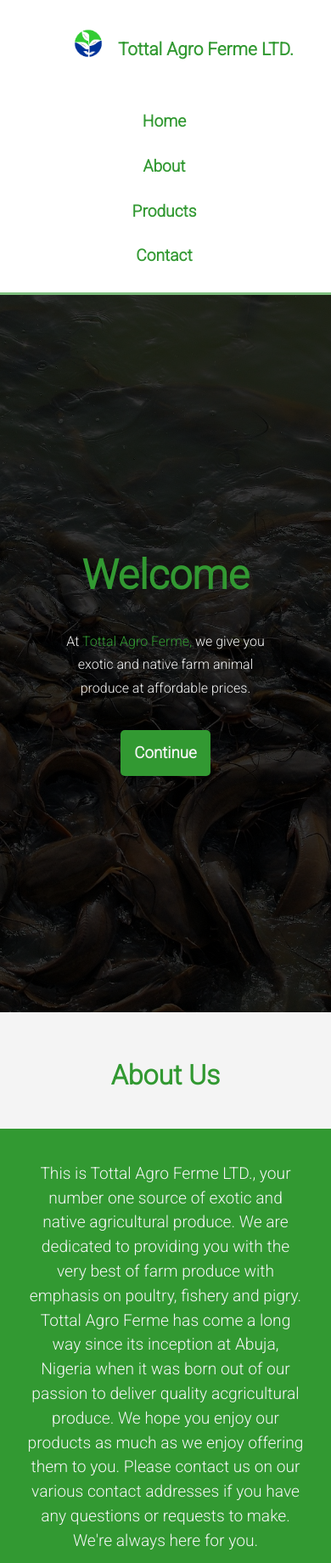
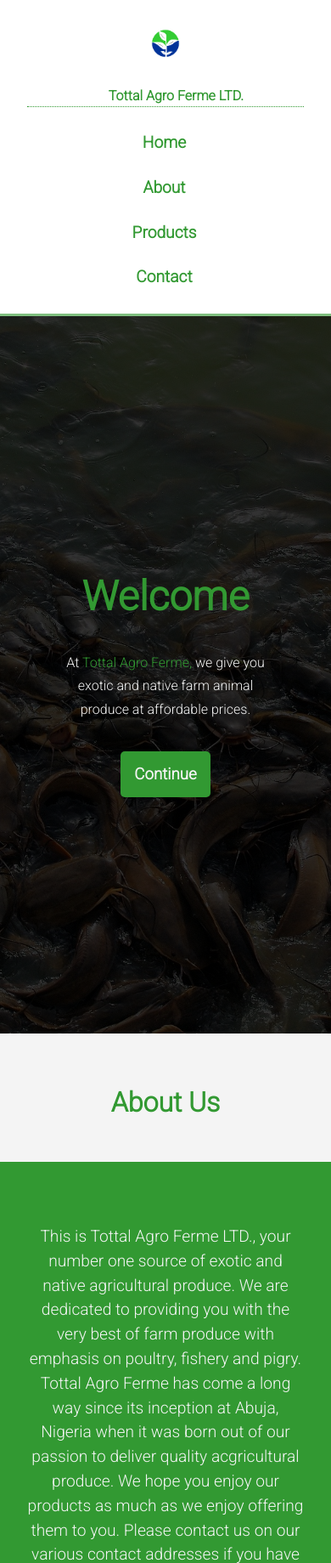
Before and after one commit to Dreal-OK/Total-Agro-Ferme, a plain HTML site: page index.html in a window 390 px wide. Shown: the top 1839 px of the page at 85% size. Drawn offline with nearby package versions, Linux system fonts and the light colour scheme.

Commit message:
modified mobile styling

```diff
--- a/assets/styles/mobile.css
+++ b/assets/styles/mobile.css
@@ -1,17 +1,30 @@
-header {
+/* header {
   display: flex;
   flex-direction: column;
   align-items: center;
   justify-content: center;
   text-align: center;
+} */
+
+header {
+  display: grid;
+  grid-template-columns: 1fr;
+  text-align: center;
 }
 
 header #logo {
-  margin-bottom: 0;
+  display: grid;
+  grid-template-columns: 1fr;
+  border-bottom: 1px dotted var(--primaryColor);
+}
+
+header #logo img{
+  max-width: 150px;
+  height: auto;
 }
 
 header #logo h1 {
-  font-size: 1.3rem;
+  font-size: 1rem;
 }
 
 header #nav {
@@ -20,8 +33,8 @@ header #nav {
 
 
 header #nav .navItems {
-  display: flex;
-  flex-direction: column;
+  display: grid;
+  grid-template-columns: 1fr;
 
 }
 
@@ -43,7 +56,8 @@ header #nav .navItems .navItem a {
 /* About */
 
 #about {
-  height: 80vh;
+  height: 90vh;
+  margin-bottom: 1rem;
 }
 
 #about .aboutContent .top {
@@ -59,6 +73,7 @@ header #nav .navItems .navItem a {
 #product {
   height: 160vh;
   margin-bottom: 2rem;
+  padding: 1rem 0;
 }
 
 #product .intro h1 {
@@ -66,6 +81,7 @@ header #nav .navItems .navItem a {
 }
 
 #contact  {
+  margin-top: 1rem;
   height: 80vh;
   margin-top: 1rem;
 }
--- a/assets/styles/styles.css
+++ b/assets/styles/styles.css
@@ -165,7 +165,7 @@ header .navItems .navItem a:hover {
 
 #about {
   height: 60vh;
-  width: 100vw;
+  width: 100%;
   border-top: var(--lightColor) 10px solid;
 }
 
```
